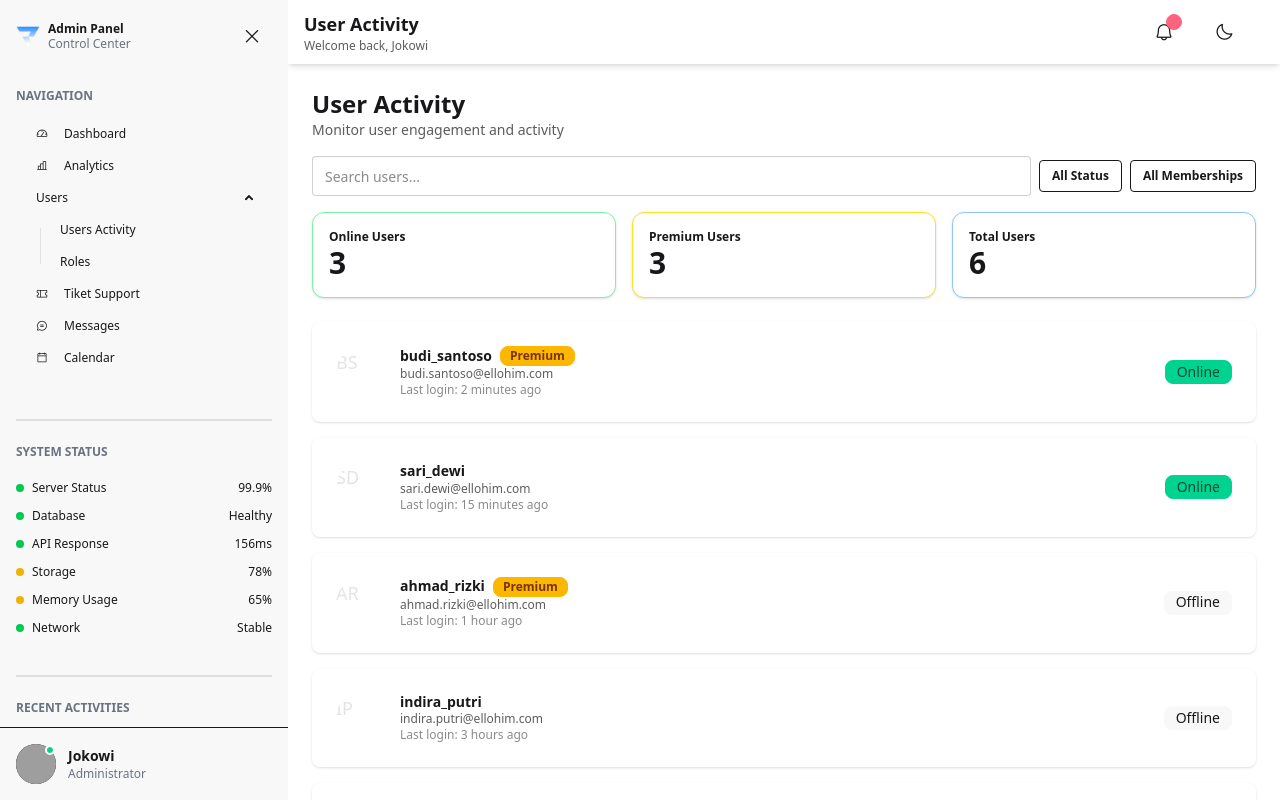
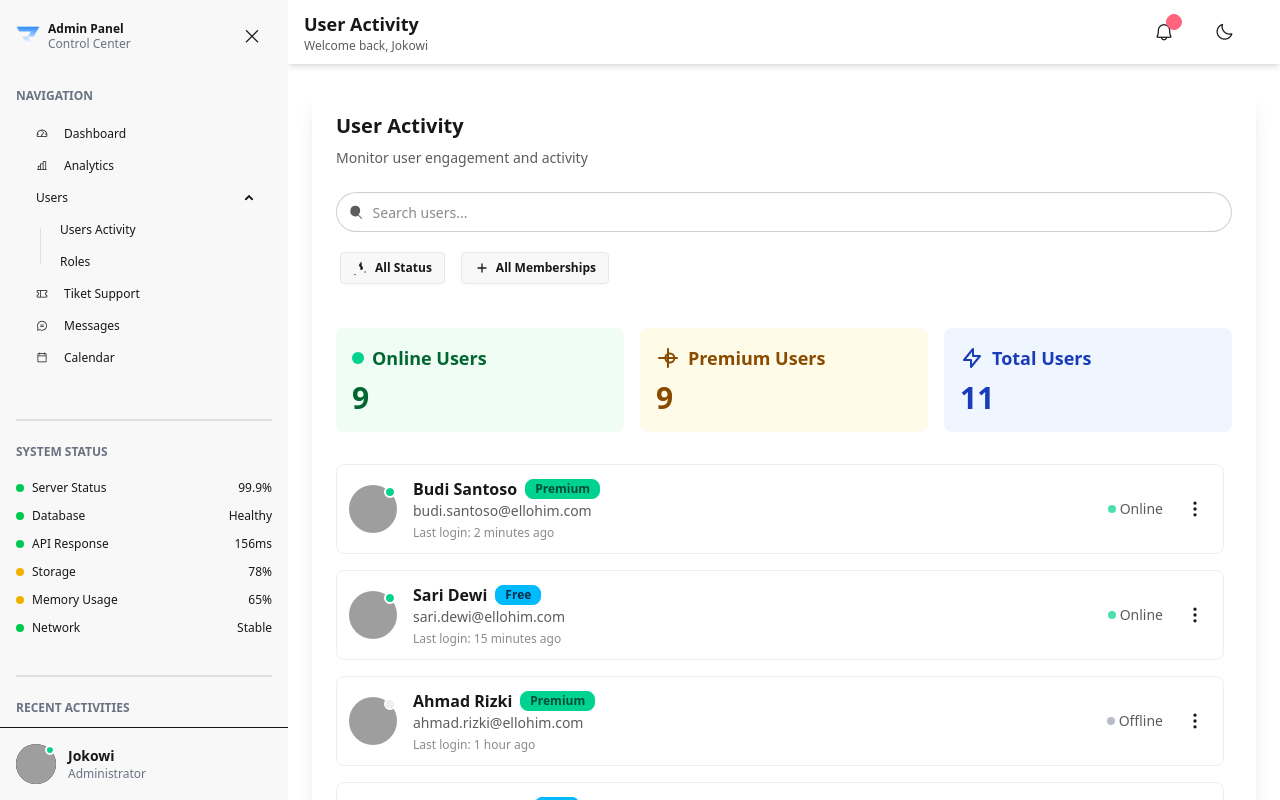
Before and after one commit to skript023/admin-quantum, a Vue app: page /user/activity in a window 1280 px wide. Shown: the top 800 px of the page. Built offline with nearby package versions, Linux system fonts and the light colour scheme; no server answers; grey boxes are pictures that could not be loaded.

Commit message:
ubah user activity

```diff
--- a/src/modules/user/activity/Activity.vue
+++ b/src/modules/user/activity/Activity.vue
@@ -1,134 +1,311 @@
 <template>
 	<Navigation title="User Activity">
-    <!-- Header -->
-    <div>
-      <h1 class="text-2xl font-bold">User Activity</h1>
-      <p class="text-sm opacity-70">Monitor user engagement and activity</p>
+		<div class="card bg-base-100 shadow-xl">
+			<div class="card-body">
+				<h2 class="card-title text-xl font-semibold">User Activity</h2>
+				<p class="text-sm opacity-70 mb-4">Monitor user engagement and activity</p>
+
+				<div class="mb-4">
+					<div class="form-control w-full mb-4">
+					<label class="input input-bordered flex items-center gap-2 w-full rounded-full">
+						<svg
+						xmlns="http://www.w3.org/2000/svg"
+						viewBox="0 0 16 16"
+						fill="currentColor"
+						class="w-4 h-4 opacity-70"
+						>
+						<path
+							fill-rule="evenodd"
+							d="M9.965 11.026A4.99 4.99 0 0 1 1.5 6.5C1.5 3.443 3.443 1.5 6.5 1.5S11.5 3.443 11.5 6.5c0 1.638-.64 3.14-1.675 4.192l3.44 3.44a.5.5 0 0 1-.708.708l-3.44-3.44Z"
+							clip-rule="evenodd"
+						></path>
+						</svg>
+						<input
+						type="text"
+						class="grow"
+						placeholder="Search users..."
+						v-model="searchQuery"
+						/>
+					</label>
 				</div>
 
-    <!-- Search & Filter -->
-    <div class="flex flex-col lg:flex-row lg:items-center lg:space-x-2 space-y-2 lg:space-y-0 mt-4">
-      <div class="flex-1">
-        <input
-          type="text"
-          v-model="search"
-          placeholder="Search users..."
-          class="input input-bordered w-full"
-        />
+
+				<div class="flex gap-2 mb-4">
+					<div class="dropdown dropdown-bottom">
+						<div tabindex="0" role="button" class="btn btn-sm m-1">
+							<svg xmlns="http://www.w3.org/2000/svg" class="h-4 w-4" fill="none" viewBox="0 0 24 24" stroke="currentColor">
+							<path stroke-linecap="round" stroke-linejoin="round" stroke-width="2" d="M12 6V4m0 2a2 2 0 100 4m0-4v8m0-4a2 2 0 110 4m-9 8h.01M18 18h.01"></path>
+							</svg>
+							All Status
 						</div>
-      <div class="flex space-x-2">
-        <div class="dropdown">
-          <label tabindex="0" class="btn btn-outline btn-sm">All Status</label>
-          <ul tabindex="0" class="dropdown-content menu p-2 shadow bg-base-100 rounded-box w-40">
-            <li><a @click="status = 'All'">All</a></li>
-            <li><a @click="status = 'Online'">Online</a></li>
-            <li><a @click="status = 'Offline'">Offline</a></li>
+						<ul tabindex="0" class="dropdown-content z-[1] menu p-2 shadow bg-base-100 rounded-box w-52">
+							<li><a @click="selectedStatus = 'all'">All Status</a></li>
+							<li><a @click="selectedStatus = 'online'">Online</a></li>
+							<li><a @click="selectedStatus = 'offline'">Offline</a></li>
+							<li><a @click="selectedStatus = 'away'">Away</a></li>
 						</ul>
 					</div>
-        <div class="dropdown">
-          <label tabindex="0" class="btn btn-outline btn-sm">All Memberships</label>
-          <ul tabindex="0" class="dropdown-content menu p-2 shadow bg-base-100 rounded-box w-40">
-            <li><a @click="membership = 'All'">All</a></li>
-            <li><a @click="membership = 'Premium'">Premium</a></li>
-            <li><a @click="membership = 'Free'">Free</a></li>
+
+					<div class="dropdown dropdown-bottom">
+						<div tabindex="0" role="button" class="btn btn-sm m-1">
+							<svg xmlns="http://www.w3.org/2000/svg" class="h-4 w-4" fill="none" viewBox="0 0 24 24" stroke="currentColor">
+								<path stroke-linecap="round" stroke-linejoin="round" stroke-width="2" d="M12 6v6m0 0v6m0-6h6m-6 0H6"></path>
+							</svg>
+							All Memberships
+						</div>
+						<ul tabindex="0" class="dropdown-content z-[1] menu p-2 shadow bg-base-100 rounded-box w-52">
+							<li><a @click="selectedMembership = 'all'">All Memberships</a></li>
+							<li><a @click="selectedMembership = 'Premium'">Premium</a></li>
+							<li><a @click="selectedMembership = 'Free'">Free</a></li>
 						</ul>
 					</div>
 				</div>
 			</div>
 
-    <!-- Statistik Card -->
-    <div class="grid grid-cols-1 md:grid-cols-3 gap-4 mt-4">
-      <div class="p-4 border border-green-300 rounded-xl shadow-sm bg-base-100">
-        <h2 class="font-semibold">Online Users</h2>
-        <p class="text-3xl font-bold">{{ onlineCount }}</p>
+			<div class="grid grid-cols-1 md:grid-cols-3 gap-4 mb-6">
+				<div class="p-4 rounded-lg bg-green-50 text-green-800 flex flex-col items-start">
+					<div class="flex items-center text-lg font-semibold mb-2">
+						<div class="w-3 h-3 rounded-full bg-success mr-2"></div>
+						Online Users
 						</div>
-      <div class="p-4 border border-yellow-300 rounded-xl shadow-sm bg-base-100">
-        <h2 class="font-semibold">Premium Users</h2>
-        <p class="text-3xl font-bold">{{ premiumCount }}</p>
+						<span class="text-3xl font-bold">{{ onlineUsersCount }}</span>
 					</div>
-      <div class="p-4 border border-blue-300 rounded-xl shadow-sm bg-base-100">
-        <h2 class="font-semibold">Total Users</h2>
-        <p class="text-3xl font-bold">{{ users.length }}</p>
+					<div class="p-4 rounded-lg bg-yellow-50 text-yellow-800 flex flex-col items-start">
+						<div class="flex items-center text-lg font-semibold mb-2">
+							<svg xmlns="http://www.w3.org/2000/svg" class="h-6 w-6 mr-2" fill="none" viewBox="0 0 24 24" stroke="currentColor" stroke-width="2">
+								<path stroke-linecap="round" stroke-linejoin="round" d="M18.364 12c0 2.493-2.007 4.5-4.5 4.5s-4.5-2.007-4.5-4.5 2.007-4.5 4.5-4.5 4.5 2.007 4.5 4.5zM12 12V3m0 9v9m9-9H3"></path>
+							</svg>
+							Premium Users
+						</div>
+						<span class="text-3xl font-bold">{{ premiumUsersCount }}</span>
+					</div>
+					<div class="p-4 rounded-lg bg-blue-50 text-blue-800 flex flex-col items-start">
+						<div class="flex items-center text-lg font-semibold mb-2">
+						<svg xmlns="http://www.w3.org/2000/svg" class="h-6 w-6 mr-2" fill="none" viewBox="0 0 24 24" stroke="currentColor" stroke-width="2">
+							<path stroke-linecap="round" stroke-linejoin="round" d="M13 10V3L4 14h7v7l9-11h-7z"></path>
+						</svg>
+						Total Users
+					</div>
+					<span class="text-3xl font-bold">{{ totalUsersCount }}</span>
 				</div>
 			</div>
 
-    <!-- User List -->
-    <div class="space-y-4 mt-6">
-      <div
-        v-for="user in filteredUsers"
-        :key="user.email"
-        class="card bg-base-100 shadow hover:shadow-md transition"
+			<ul class="space-y-4 max-h-[768px] overflow-y-auto pr-2">
+				<li v-for="contact in filteredContacts" :key="contact.id" class="flex items-center gap-4 p-3 rounded-lg cursor-pointer hover:bg-base-200 transition-colors duration-200 border border-base-300"
+					@click="$emit('select-contact', contact)"
 				>
-        <div class="card-body flex flex-col sm:flex-row sm:items-center justify-between">
-          <!-- User Info -->
-          <div class="flex items-center space-x-4">
-            <div class="avatar placeholder">
-              <div class="bg-neutral-focus text-neutral-content rounded-full w-12">
-                <span class="text-lg">{{ user.initials }}</span>
-              </div>
-            </div>
-            <div>
-              <div class="font-bold flex items-center space-x-2">
-                <span>{{ user.name }}</span>
-                <span
-                  v-if="user.membership === 'Premium'"
-                  class="badge badge-warning badge-sm"
-                >
-                  Premium
-                </span>
-              </div>
-              <div class="text-xs opacity-70">
-                {{ user.email }}
-              </div>
-              <div class="text-xs opacity-50">
-                Last login: {{ user.lastLogin }}
+					<div :class="['avatar', { 'avatar-online': contact.status === 'online' }, { 'avatar-offline': contact.status === 'offline' }, { 'avatar-away': contact.status === 'away' }]">
+						<div class="w-12 h-12 rounded-full">
+							<img v-if="contact.avatar" :src="contact.avatar" :alt="contact.name" />
+							<div v-else class="w-full h-full flex items-center justify-center bg-gray-300 text-lg font-bold text-gray-800">
+								{{ getInitials(contact.name) }}
 							</div>
 						</div>
 					</div>
-          <!-- Status -->
-          <div class="mt-2 sm:mt-0">
-            <span :class="[ 'badge', user.status === 'Online' ? 'badge-success' : 'badge-ghost' ]">
-              {{ user.status }}
-            </span>
+					<div class="flex-1">
+						<div class="font-semibold text-base flex items-center">
+							{{ contact.name }}
+							<span v-if="contact.membership === 'Premium'" class="badge badge-success badge-sm ml-2">Premium</span>
+							<span v-if="contact.membership === 'Free'" class="badge badge-info badge-sm ml-2">Free</span>
 						</div>
+						<div class="text-sm opacity-70">{{ contact.email }}</div>
+						<div class="text-xs opacity-50 mt-1">{{ contact.lastLogin }}</div>
 					</div>
+					<div class="flex items-center text-sm opacity-70">
+						<div
+							:class="[
+							'w-2 h-2 rounded-full mr-1',
+							{
+								'bg-success': contact.status === 'online',
+								'bg-warning': contact.status === 'away',
+								'bg-gray-400': contact.status === 'offline',
+							},
+							]"
+						></div>
+						<span class="capitalize">{{ contact.status }}</span>
+					</div>
+					<button class="btn btn-ghost btn-sm btn-circle">
+					<svg xmlns="http://www.w3.org/2000/svg" class="h-5 w-5" fill="none" viewBox="0 0 24 24" stroke="currentColor">
+						<path stroke-linecap="round" stroke-linejoin="round" stroke-width="2" d="M12 5v.01M12 12v.01M12 19v.01M12 6a1 1 0 110-2 1 1 0 010 2zm0 7a1 1 0 110-2 1 1 0 010 2zm0 7a1 1 0 110-2 1 1 0 010 2z"></path>
+					</svg>
+					</button>
+				</li>
+			</ul>
 		</div>
 		</div>
 	</Navigation>
 </template>
 
 <script setup lang="ts">
-import Navigation from "@/components/Navigation.vue";
-import { ref, computed } from "vue";
+import Navigation from '@/components/Navigation.vue';
+import { ref, computed, defineEmits } from 'vue';
 
-const search = ref("");
-const status = ref("All");
-const membership = ref("All");
+const emit = defineEmits(['select-contact']);
 
-const users = ref([
-  { name: "budi_santoso", email: "budi.santoso@ellohim.com", lastLogin: "2 minutes ago", status: "Online", membership: "Premium", initials: "BS" },
-  { name: "sari_dewi", email: "sari.dewi@ellohim.com", lastLogin: "15 minutes ago", status: "Online", membership: "Free", initials: "SD" },
-  { name: "ahmad_rizki", email: "ahmad.rizki@ellohim.com", lastLogin: "1 hour ago", status: "Offline", membership: "Premium", initials: "AR" },
-  { name: "indira_putri", email: "indira.putri@ellohim.com", lastLogin: "3 hours ago", status: "Offline", membership: "Free", initials: "IP" },
-  { name: "dani_pratama", email: "dani.pratama@ellohim.com", lastLogin: "5 hours ago", status: "Online", membership: "Premium", initials: "DP" },
-  { name: "maya_sari", email: "maya.sari@ellohim.com", lastLogin: "6 hours ago", status: "Offline", membership: "Free", initials: "MS" }
+// Data Kontak (diperkaya dengan email, membership, lastLogin)
+const contacts = ref([
+  	{
+      id: 1,
+      name: 'Budi Santoso',
+      email: 'budi.santoso@ellohim.com',
+      status: 'online', // 'online', 'away', 'offline'
+      membership: 'Premium', // 'Premium', 'Free'
+      lastLogin: 'Last login: 2 minutes ago',
+      avatar: 'https://img.daisyui.com/images/profile/demo/idiotsandwich@192.webp', // Contoh avatar URL
+  	},
+  	{
+      id: 2,
+      name: 'Sari Dewi',
+      email: 'sari.dewi@ellohim.com',
+      status: 'online',
+      membership: 'Free',
+      lastLogin: 'Last login: 15 minutes ago',
+      avatar: 'https://img.daisyui.com/images/profile/demo/gordon@192.webp', // Contoh avatar URL
+  	},
+	{
+		id: 3,
+		name: 'Ahmad Rizki',
+		email: 'ahmad.rizki@ellohim.com',
+		status: 'offline',
+		membership: 'Premium',
+		lastLogin: 'Last login: 1 hour ago',
+		avatar: 'https://img.daisyui.com/images/profile/demo/kenobee@192.webp',
+	},
+	{
+		id: 4,
+		name: 'Maya Kusuma',
+		email: 'maya.kusuma@ellohim.com',
+		status: 'away',
+		membership: 'Free',
+		lastLogin: 'Last login: 30 minutes ago',
+		avatar: 'https://img.daisyui.com/images/profile/demo/anakeen@192.webp',
+	},
+	{
+		id: 5,
+		name: 'Citra Kirana',
+		email: 'citra.kirana@ellohim.com',
+		status: 'online',
+		membership: 'Premium',
+		lastLogin: 'Last login: 5 minutes ago',
+		avatar: 'https://img.daisyui.com/images/profile/demo/leia@192.webp',
+	},
+	{
+		id: 6,
+		name: 'Citra Kirana',
+		email: 'citra.kirana@ellohim.com',
+		status: 'online',
+		membership: 'Premium',
+		lastLogin: 'Last login: 5 minutes ago',
+		avatar: 'https://img.daisyui.com/images/profile/demo/leia@192.webp',
+	},
+	{
+		id: 7,
+		name: 'Citra Kirana',
+		email: 'citra.kirana@ellohim.com',
+		status: 'online',
+		membership: 'Premium',
+		lastLogin: 'Last login: 5 minutes ago',
+		avatar: 'https://img.daisyui.com/images/profile/demo/leia@192.webp',
+	},
+	{
+		id: 8,
+		name: 'Citra Kirana',
+		email: 'citra.kirana@ellohim.com',
+		status: 'online',
+		membership: 'Premium',
+		lastLogin: 'Last login: 5 minutes ago',
+		avatar: 'https://img.daisyui.com/images/profile/demo/leia@192.webp',
+	},
+	{
+		id: 9,
+		name: 'Citra Kirana',
+		email: 'citra.kirana@ellohim.com',
+		status: 'online',
+		membership: 'Premium',
+		lastLogin: 'Last login: 5 minutes ago',
+		avatar: 'https://img.daisyui.com/images/profile/demo/leia@192.webp',
+	},
+	{
+		id: 10,
+		name: 'Citra Kirana',
+		email: 'citra.kirana@ellohim.com',
+		status: 'online',
+		membership: 'Premium',
+		lastLogin: 'Last login: 5 minutes ago',
+		avatar: 'https://img.daisyui.com/images/profile/demo/leia@192.webp',
+	},
+	{
+		id: 11,
+		name: 'Citra Kirana',
+		email: 'citra.kirana@ellohim.com',
+		status: 'online',
+		membership: 'Premium',
+		lastLogin: 'Last login: 5 minutes ago',
+		avatar: 'https://img.daisyui.com/images/profile/demo/leia@192.webp',
+	},
 ]);
 
-const onlineCount = computed(() => users.value.filter(u => u.status === "Online").length);
-const premiumCount = computed(() => users.value.filter(u => u.membership === "Premium").length);
+// --- Filter & Search States ---
+const searchQuery = ref('');
+const selectedStatus = ref('all'); // 'all', 'online', 'offline', 'away'
+const selectedMembership = ref('all'); // 'all', 'Premium', 'Free'
 
-const filteredUsers = computed(() => {
-  return users.value.filter((u) => {
-    const matchSearch = u.name.includes(search.value) || u.email.includes(search.value);
-    const matchStatus = status.value === "All" || u.status === status.value;
-    const matchMembership = membership.value === "All" || u.membership === membership.value;
-    return matchSearch && matchStatus && matchMembership;
+// --- Computed Properties for Filtering ---
+const filteredContacts = computed(() => {
+	let filtered = contacts.value;
+
+	// Filter by search query
+	if (searchQuery.value)
+	{
+		const query = searchQuery.value.toLowerCase();
+		filtered = filtered.filter(
+			(contact) =>
+			contact.name.toLowerCase().includes(query) ||
+			contact.email.toLowerCase().includes(query)
+		);
+	}
+
+	// Filter by status
+	if (selectedStatus.value !== 'all')
+	{
+		filtered = filtered.filter((contact) => contact.status === selectedStatus.value);
+	}
+
+	// Filter by membership
+	if (selectedMembership.value !== 'all')
+	{
+		filtered = filtered.filter((contact) => contact.membership === selectedMembership.value);
+	}
+
+	return filtered;
 });
-});
+
+// --- Computed Properties for Stats Cards ---
+const onlineUsersCount = computed(() =>
+  	contacts.value.filter((contact) => contact.status === 'online').length
+);
+const premiumUsersCount = computed(() =>
+  	contacts.value.filter((contact) => contact.membership === 'Premium').length
+);
+const totalUsersCount = computed(() => contacts.value.length);
+
+// --- Utility Function ---
+const getInitials = (name: string): string => {
+	const parts = name.split(' ');
+	let initials = '';
+	if (parts.length > 0)
+	{
+		initials += parts[0].charAt(0).toUpperCase();
+	}
+
+	if (parts.length > 1)
+	{
+		initials += parts[1].charAt(0).toUpperCase();
+	}
+	return initials;
+};
 </script>
 
 <style scoped>
-.card-title {
-  font-size: 1rem;
-}
+/* No specific scoped styles needed if only using DaisyUI and Tailwind */
 </style>
```
Lines whose indentation alone changed are shown as unchanged.
